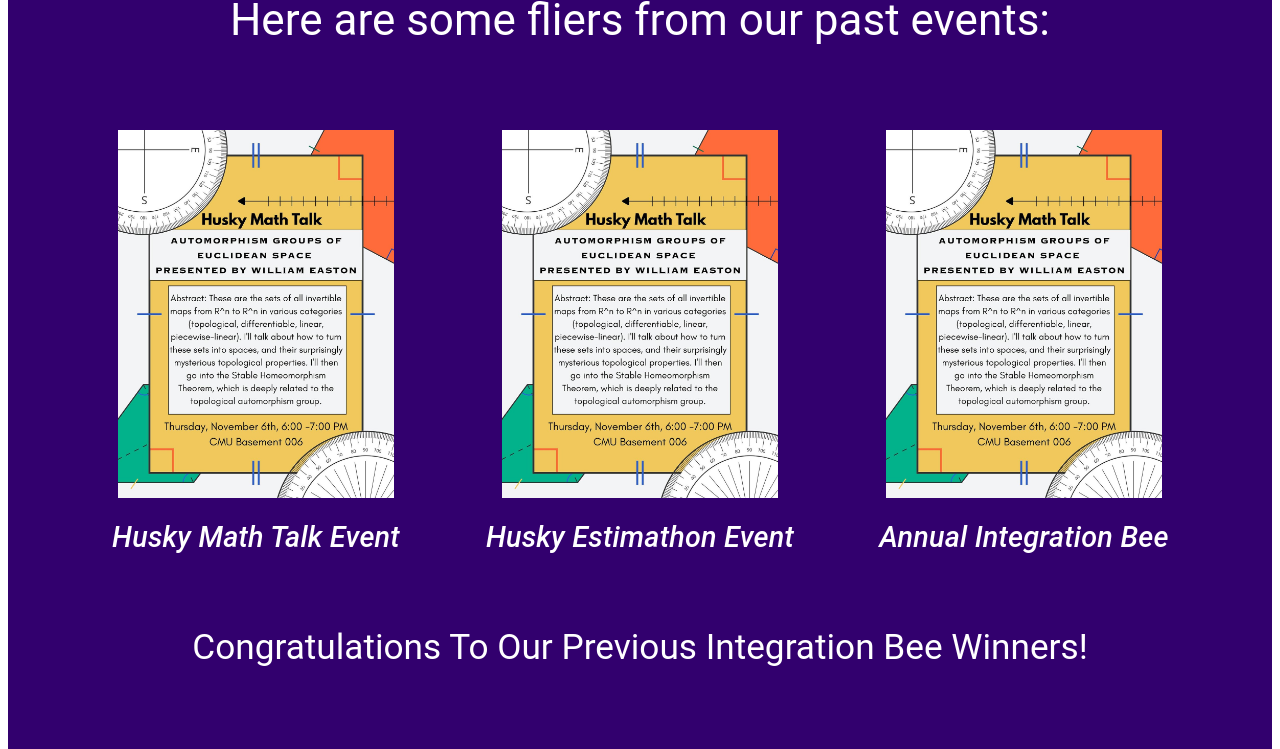
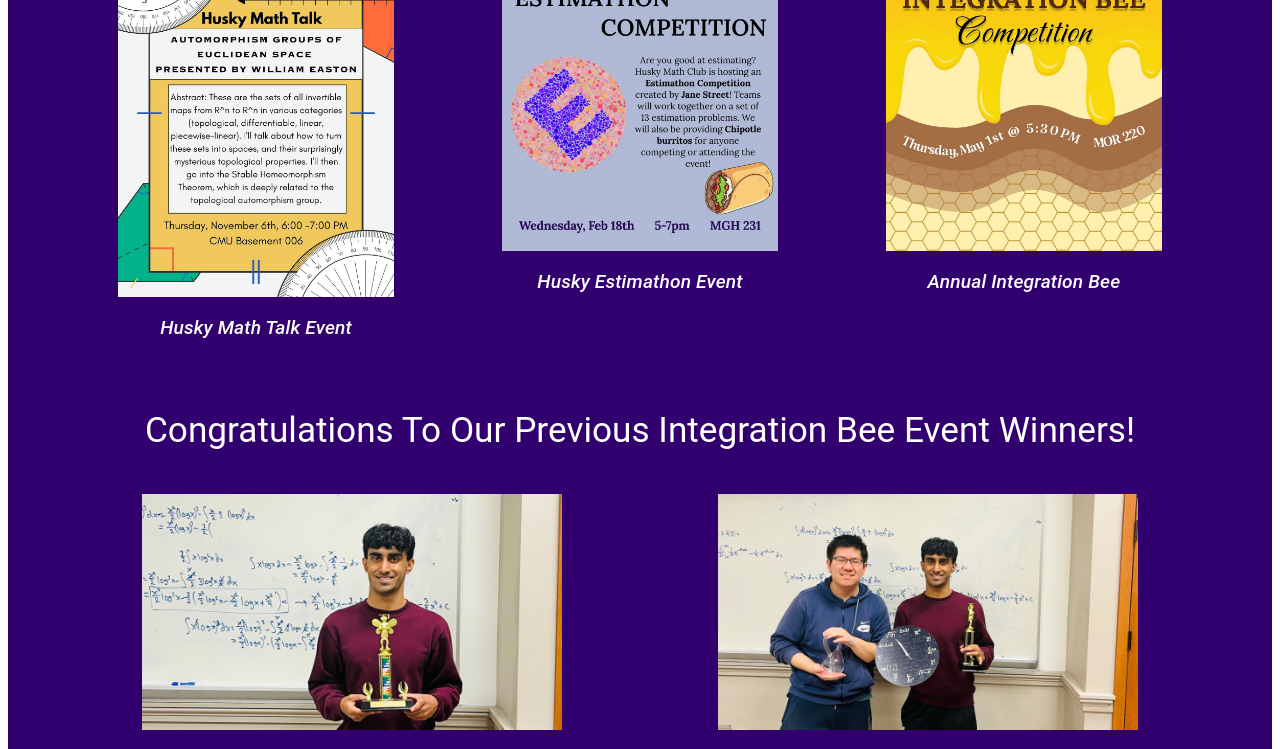
Before and after one commit to EnclaveGeneral/UW-Math-Club-Website, a React (Vite) app in the folder math-club-website/: page / in a window 1280 px wide. Shown: the part 1420-2169 px from the top of the page. Built offline with nearby package versions, Linux system fonts and the light colour scheme.

Commit message:
V0.1.7.2 Bug Fix

```diff
--- a/math-club-website/src/sections/SectionTwo.jsx
+++ b/math-club-website/src/sections/SectionTwo.jsx
@@ -1,8 +1,8 @@
 import Box from "@mui/material/Box";
 import { Grid, Typography } from "@mui/material";
 import event_1_pic from "../assets/example_event_1.jpg";
-import event_2_pic from "../assets/example_event_1.jpg";
-import event_3_pic from "../assets/example_event_1.jpg";
+import event_2_pic from "../assets/example_event_2.jpg";
+import event_3_pic from "../assets/example_event_3.jpg";
 import integration_bee_1 from "../assets/integration_bee_1.jpg";
 import integration_bee_2 from "../assets/integration_bee_2.jpg";
 import integration_bee_3 from "../assets/integration_bee_3.jpg";
@@ -14,50 +14,50 @@ export default function SectionTwo() {
             <Typography variant="h3" sx={{ fontSize: "clamp(1.75rem, 4.25vw, 3.75rem)", color: "#ffffff" }}>
                 About UW Husky Math Club
             </Typography>
-            <Typography variant="h5" sx={{ fontSize: "clamp(0.25rem, 2.75vw, 2.5rem)", color: "#ffffff", mt: {xs: 4, sm: 6, md: 8}}}>
+            <Typography variant="h5" sx={{ fontSize: "clamp(0.10rem, 2.0vw, 1.75rem)", color: "#ffffff", mt: {xs: 4, sm: 6, md: 8}}}>
                 UW Husky Math Club is a UW registered student organization (RSO) that
                 is dedicated to the promotion of interest around Mathematics, Computational Mathematics,
                 Applied Mathematics, and Computer algorithm related fields and study. We hold quarterly events
                 on major application, integration bee, estimathon, trivia, and many more exciting events!
             </Typography>
-            <Typography variant="h5" sx={{ fontSize: "clamp(1.25rem, 3.50vw, 2.75rem)", color: "#ffffff", mt: {xs: 4, sm: 6, md: 8}}}>
+            <Typography variant="h5" sx={{ fontSize: "clamp(0.50rem, 2.50vw, 2.50rem)", color: "#ffffff", mt: {xs: 4, sm: 6, md: 8}}}>
                 Here are some fliers from our past events:
             </Typography>
 
-            <Grid container spacing={2} justifyContent="center" alignItems={"center"} sx={{mt: {xs: 6, sm: 8, md: 10}}}>
+            <Grid container spacing={2} justifyContent="center" alignItems={"center"} sx={{mt: {xs: 3, sm: 4, md: 5}}}>
                 <Grid size={4} textAlign={"center"}>
                     <img src={event_1_pic} style={{ width: "75%" }} />
-                    <Typography variant="h6" sx={{ fontSize: "clamp(0.15rem, 2.25vw, 2.0rem)", color: "#ffffff", fontStyle: "italic", mt: {xs: 0.5, sm: 1.0, md: 1.5}}}>Husky Math Talk Event</Typography>
+                    <Typography variant="h6" sx={{ fontSize: "clamp(0.15rem, 1.50vw, 1.50rem)", color: "#ffffff", fontStyle: "italic", mt: {xs: 0.5, sm: 1.0, md: 1.5}}}>Husky Math Talk Event</Typography>
                 </Grid>
 
                  <Grid size={4} textAlign={"center"}>
                     <img src={event_2_pic} style={{ width: "75%" }} />
-                    <Typography variant="h6" sx={{ fontSize: "clamp(0.15rem, 2.25vw, 2.0rem)", color: "#ffffff", fontStyle: "italic", mt: {xs: 0.5, sm: 1.0, md: 1.5}}}>Husky Estimathon Event</Typography>
+                    <Typography variant="h6" sx={{ fontSize: "clamp(0.15rem, 1.50vw, 1.50rem)", color: "#ffffff", fontStyle: "italic", mt: {xs: 0.5, sm: 1.0, md: 1.5}}}>Husky Estimathon Event</Typography>
                 </Grid>
 
                  <Grid size={4} textAlign={"center"}>
                     <img src={event_3_pic} style={{ width: "75%" }} />
-                    <Typography variant="h6" sx={{ fontSize: "clamp(0.15rem, 2.25vw, 2.0rem)", color: "#ffffff", fontStyle: "italic", mt: {xs: 0.5, sm: 1.0, md: 1.5}}}>Annual Integration Bee</Typography>
+                    <Typography variant="h6" sx={{ fontSize: "clamp(0.15rem, 1.50vw, 1.50rem)", color: "#ffffff", fontStyle: "italic", mt: {xs: 0.5, sm: 1.0, md: 1.5}}}>Annual Integration Bee</Typography>
                 </Grid>
 
             </Grid>
 
             <Typography variant="h5" sx={{ fontSize: "clamp(0.75rem, 2.75vw, 2.25rem)", color: "#ffffff", mt: {xs: 4, sm: 6, md: 8}}}>
-                Congratulations To Our Previous Integration Bee Winners!
+                Congratulations To Our Previous Integration Bee Event Winners!
             </Typography>
 
-            <Grid container spacing={2} justifyContent="center" alignItems={"center"} sx={{mt: {xs: 6, sm: 8, md: 10}}}>
+            <Grid container spacing={2} justifyContent="center" alignItems={"center"} sx={{mt: {xs: 3, sm: 4, md: 5}}}>
 
                 <Grid size={6} textAlign={"center"}>
                     <img src={integration_bee_1} style={{ width: "75%" }} />
-                    <Typography variant="h6" sx={{ fontSize: "clamp(0.15rem, 2.25vw, 2.0rem)", color: "#ffffff", fontStyle: "italic", mt: {xs: 0.5, sm: 1.0, md: 1.5}}}>Our Winner</Typography>
+                    <Typography variant="h6" sx={{ fontSize: "clamp(0.15rem, 1.50vw, 1.50rem)", color: "#ffffff", fontStyle: "italic", mt: {xs: 0.5, sm: 1.0, md: 1.5}}}>First Place</Typography>
                 </Grid>
 
 
 
                 <Grid size={6} textAlign={"center"}>
                     <img src={integration_bee_3} style={{ width: "75%" }} />
-                    <Typography variant="h6" sx={{ fontSize: "clamp(0.15rem, 2.25vw, 2.0rem)", color: "#ffffff", fontStyle: "italic", mt: {xs: 0.5, sm: 1.0, md: 1.5}}}>First + Second Place</Typography>
+                    <Typography variant="h6" sx={{ fontSize: "clamp(0.15rem, 1.50vw, 1.50rem)", color: "#ffffff", fontStyle: "italic", mt: {xs: 0.5, sm: 1.0, md: 1.5}}}>First + Second Place</Typography>
                 </Grid>
 
 
```
